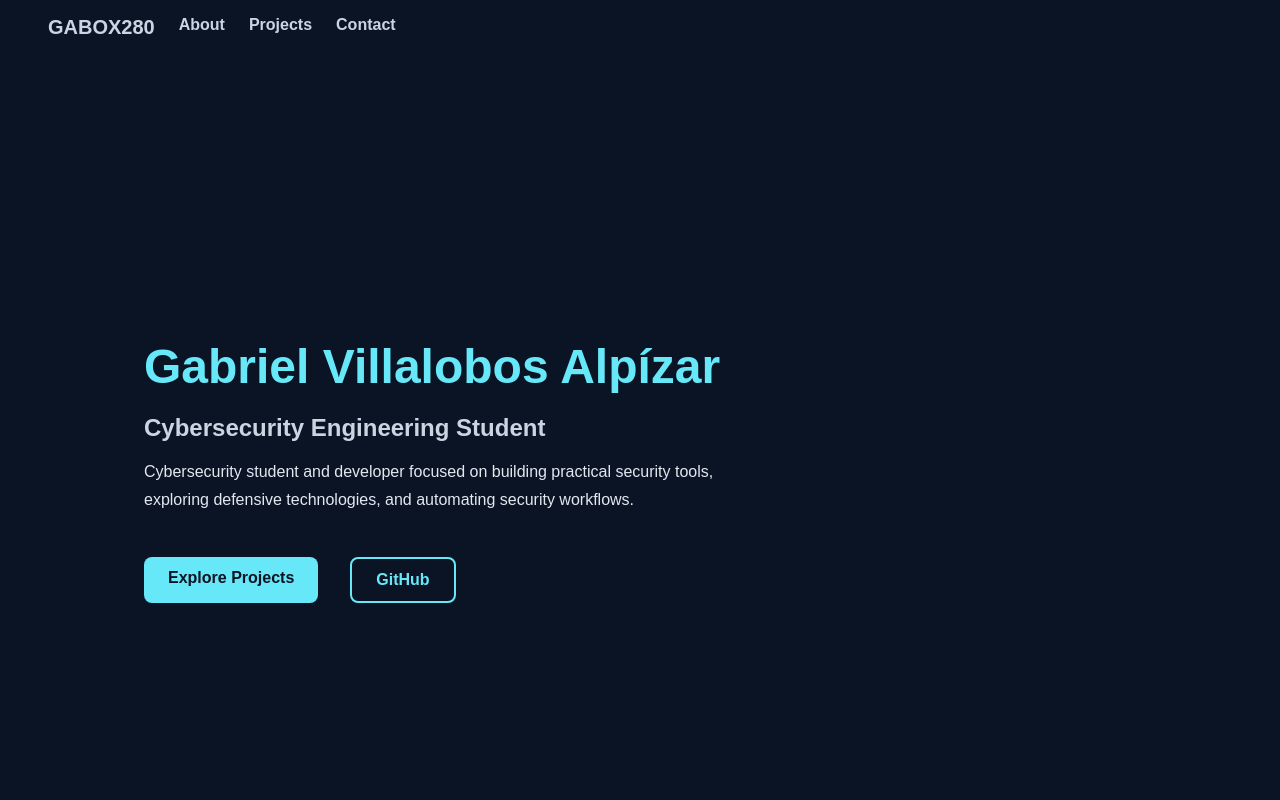
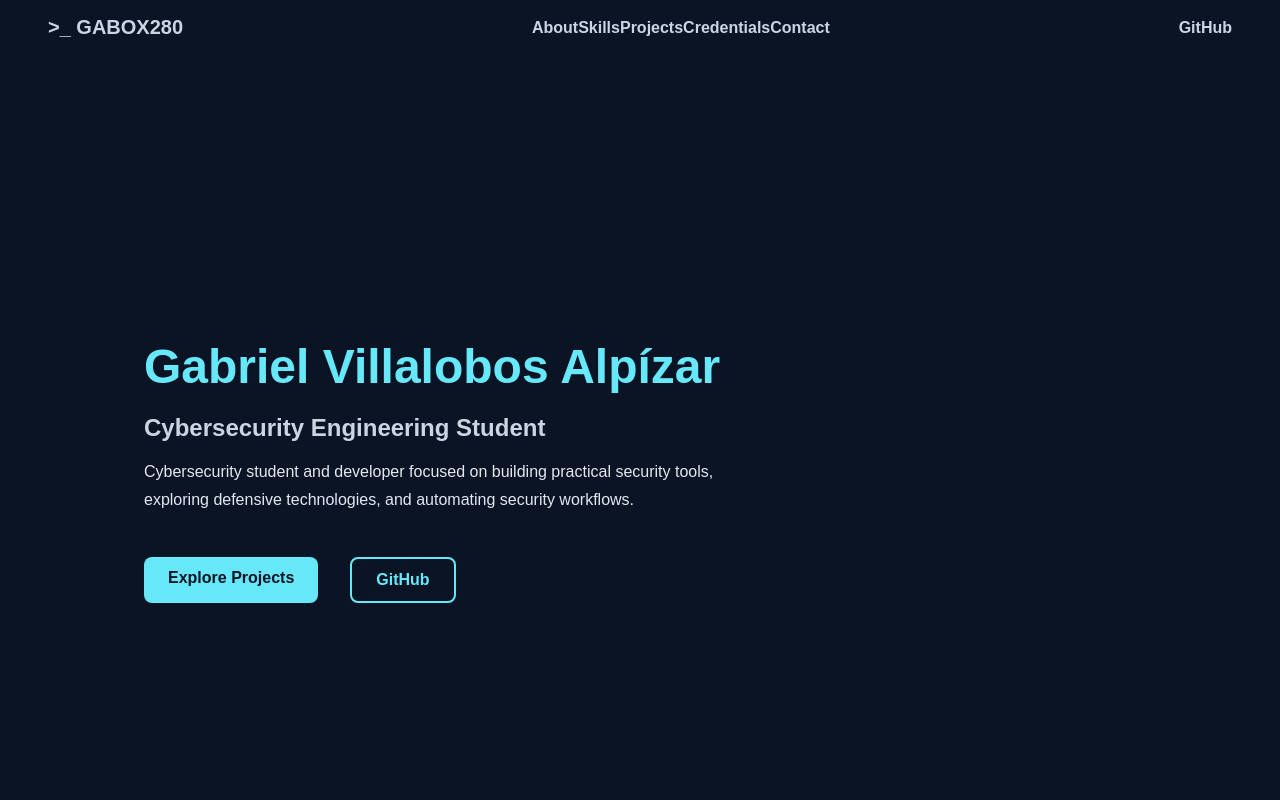
Before and after one commit to GaboX280/cybersecurity-portfolio, a React (Vite) app: page / in a window 1280 px wide. Shown: the top 800 px of the page. Built offline with nearby package versions, Linux system fonts and the light colour scheme.

Commit message:
Update portfolio: src/components/Navbar.jsx

```diff
--- a/src/components/Navbar.jsx
+++ b/src/components/Navbar.jsx
@@ -1,14 +1,29 @@
+const links = [
+  { href: '#about', label: 'About' },
+  { href: '#skills', label: 'Skills' },
+  { href: '#projects', label: 'Projects' },
+  { href: '#certifications', label: 'Credentials' },
+  { href: '#contact', label: 'Contact' },
+]
+
 function Navbar() {
-    return (
-        <nav className="navbar">
-            <ul>
-                <a href="#home" className="navbar-logo">GABOX280</a>
-                <li><a href="#about">About</a></li>
-                <li><a href="#projects">Projects</a></li>
-                <li><a href="#contact">Contact</a></li>
-            </ul>
-        </nav>
-    );
+  return (
+    <header className="site-header">
+      <nav className="navbar container" aria-label="Main navigation">
+        <a href="#home" className="navbar-logo" aria-label="GaboX280 home">
+          <span className="logo-mark">&gt;_</span> GABOX280
+        </a>
+        <div className="nav-links">
+          {links.map((link) => (
+            <a key={link.href} href={link.href}>{link.label}</a>
+          ))}
+        </div>
+        <a className="nav-github" href="https://github.com/GaboX280" target="_blank" rel="noreferrer">
+          <i className="devicon-github-original" aria-hidden="true" /> GitHub
+        </a>
+      </nav>
+    </header>
+  )
 }
 
-export default Navbar;
+export default Navbar
```
